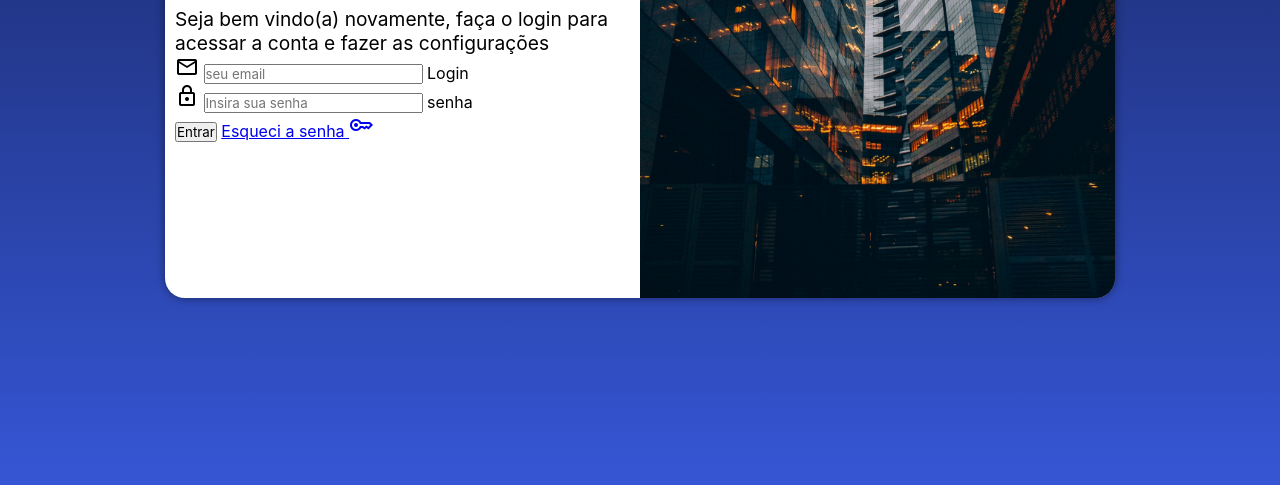
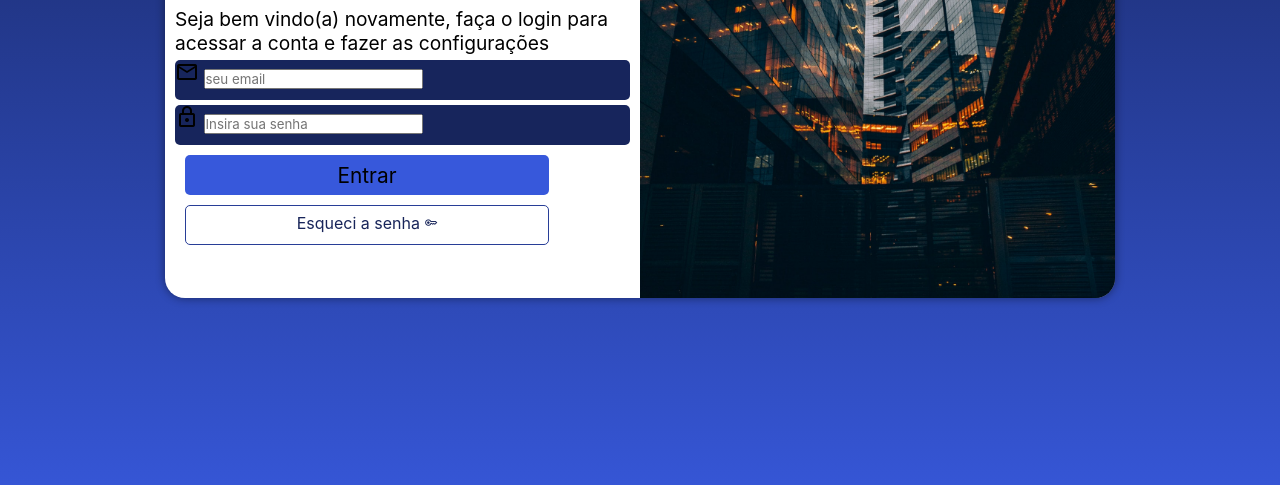
Before and after one commit to jvictor422/projeto-login, a plain HTML site: page index.html in a window 1280 px wide. Shown: the part 277-762 px from the top of the page. Drawn offline with nearby package versions, Linux system fonts and the light colour scheme.

Commit message:
estilo do formulario criado

```diff
--- a/estilos/media-query.css
+++ b/estilos/media-query.css
@@ -11,7 +11,7 @@ Grandes telas: acima de 1200px
 
 @media screen and (min-width: 768px) and (max-width: 992px) { /* CONFIGURAÇÃO PARA TABLET */
     body {
-        background-image: linear-gradient(to top, #49a09d, #5f2c82);
+        background-image: linear-gradient(to top, #3758DB, #17255C);
     }
 
     section#login {
@@ -61,4 +61,6 @@ Grandes telas: acima de 1200px
         font-size: 1.2em;
     }
 
+
+
 }
--- a/estilos/style.css
+++ b/estilos/style.css
@@ -63,3 +63,52 @@ div#formulario > h1 {
 div#formulario > p {
     font-size: 0.8em;
 }
+
+form > div.campo {
+    background-color: #17255C;
+    height: 40px;
+    border-radius: 5px;
+    margin: 5px 0px;
+}
+
+div.campo > label {
+    display: none;
+}
+
+form > input[type=submit] {
+    display: block;
+    font-size: 1.3em;
+    width: 80%;
+    height: 40px;
+    margin: 10px 0px 10px 10px;
+    background-color: #3758DB;
+    border: none;
+    border-radius: 5px;
+}
+
+form > input[type=submit]:hover {
+    background-color: #283e97;
+}
+
+form > a.botao {
+    display: block;
+    text-align: center;
+    font-size: 1em;
+    width: 80%;
+    height: 40px;
+    margin-left: 10px;
+    padding-top: 7px;
+    background-color: white;
+    color: #18255a;
+    border: 1px #283e97 solid;
+    border-radius: 5px;
+    text-decoration: none;
+}
+
+form > a.botao:hover {
+    background-color: #3f60e4 ;
+}
+
+form > a.botao > i  {
+    font-size: 0.8em;
+}
--- a/index.html
+++ b/index.html
@@ -34,7 +34,7 @@
                     <label for="isenha">senha</label>
                 </div>
                 <input type="submit" value="Entrar">
-                <a href="esqueci.html">
+                <a href="esqueci.html" class="botao">
                     Esqueci a senha <i class="material-symbols-outlined">key</i>
                 </a>
             </form>
```
